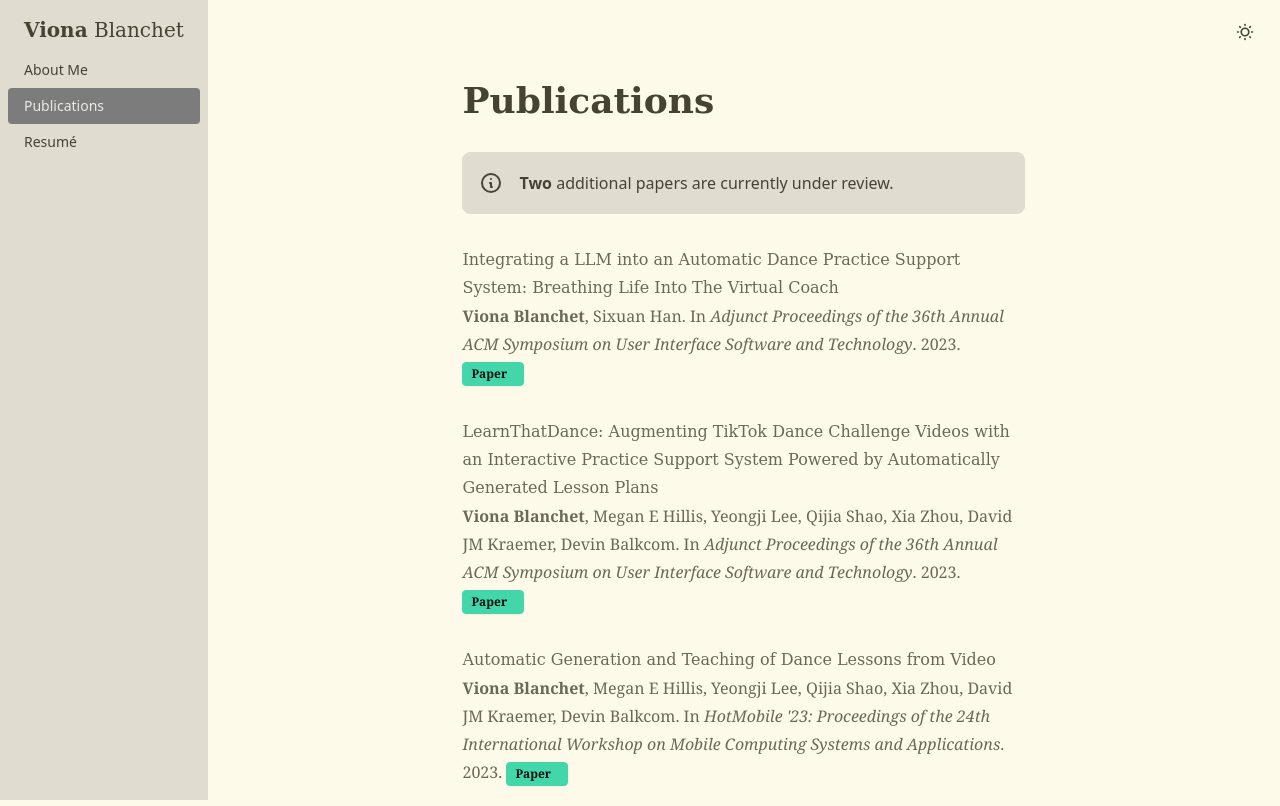
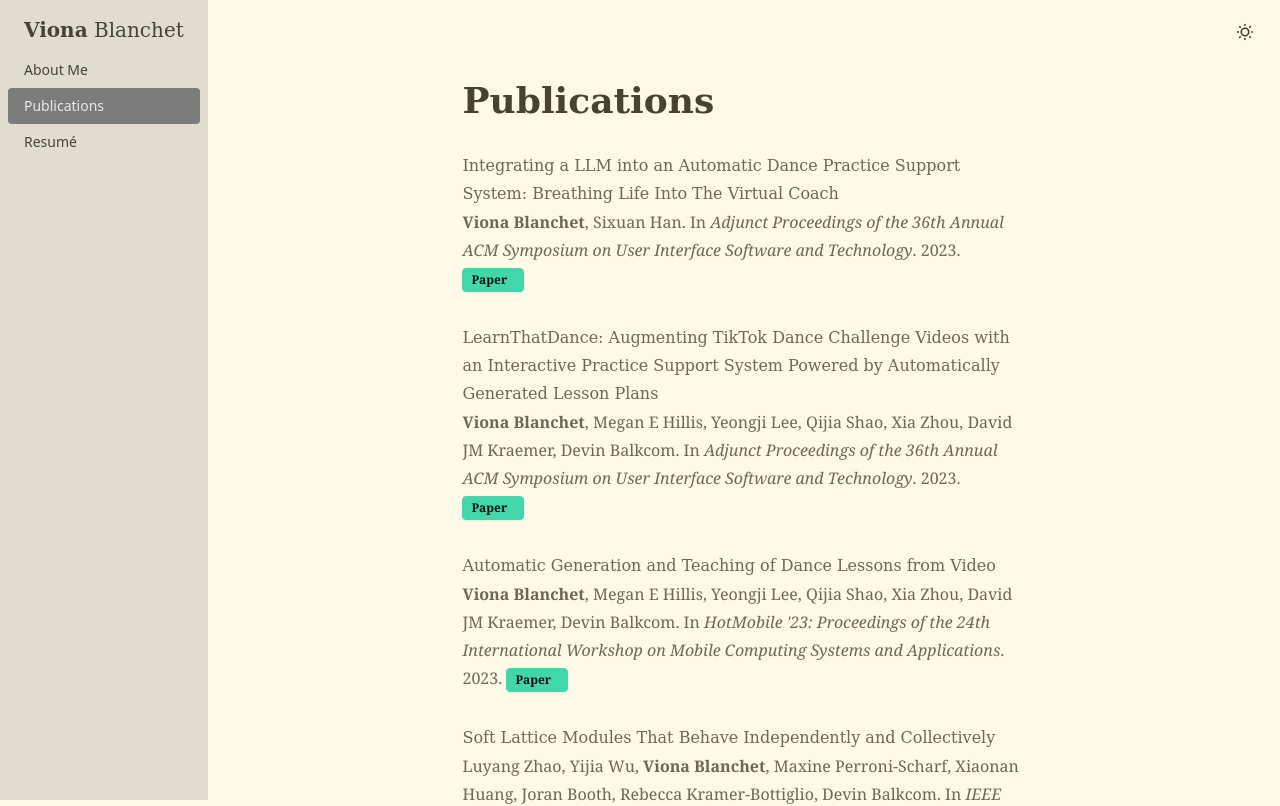
Before and after one commit to vionabb/vionabb.github.io, a SvelteKit app: page /publications in a window 1280 px wide. Shown: the top 806 px of the page. Built offline with nearby package versions, Linux system fonts and the light colour scheme.

Commit message:
Update pronouns and publications notice

```diff
--- a/src/routes/+page.svelte
+++ b/src/routes/+page.svelte
@@ -15,7 +15,7 @@
 
     <h1 class="mb-2">
         Hi! I'm Viona
-        <aside class="badge badge-neutral">He/They</aside>
+        <aside class="badge badge-neutral">She/Her</aside>
     </h1>
 
 
--- a/src/routes/publications/+page.svelte
+++ b/src/routes/publications/+page.svelte
@@ -77,11 +77,6 @@ let publications = $state(
     <h1>Publications</h1>
 
 
-    <div class="alert not-prose">
-        <svg xmlns="http://www.w3.org/2000/svg" fill="none" viewBox="0 0 24 24" class="stroke-current shrink-0 w-6 h-6"><path stroke-linecap="round" stroke-linejoin="round" stroke-width="2" d="M13 16h-1v-4h-1m1-4h.01M21 12a9 9 0 11-18 0 9 9 0 0118 0z"></path></svg>
-        <span><strong>Two</strong> additional papers are currently under review.</span>
-    </div>
-
     <div class="space-y-8 mt-8 not-prose">
     {#each publications as pub}
         <div class="font-serif">
```
Also changed, not shown: 22 other files (tests, documents, lock files or other folders).
